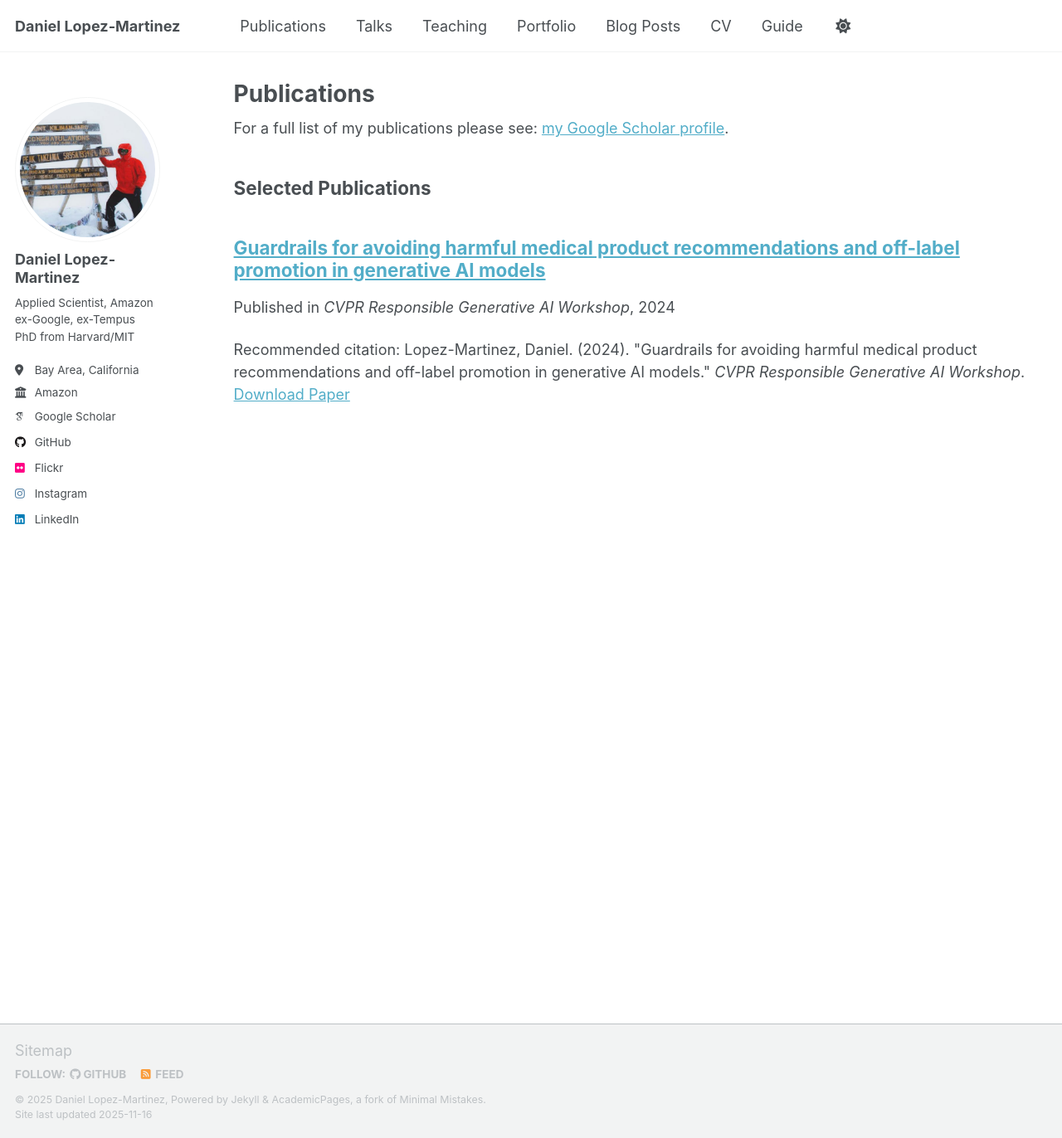
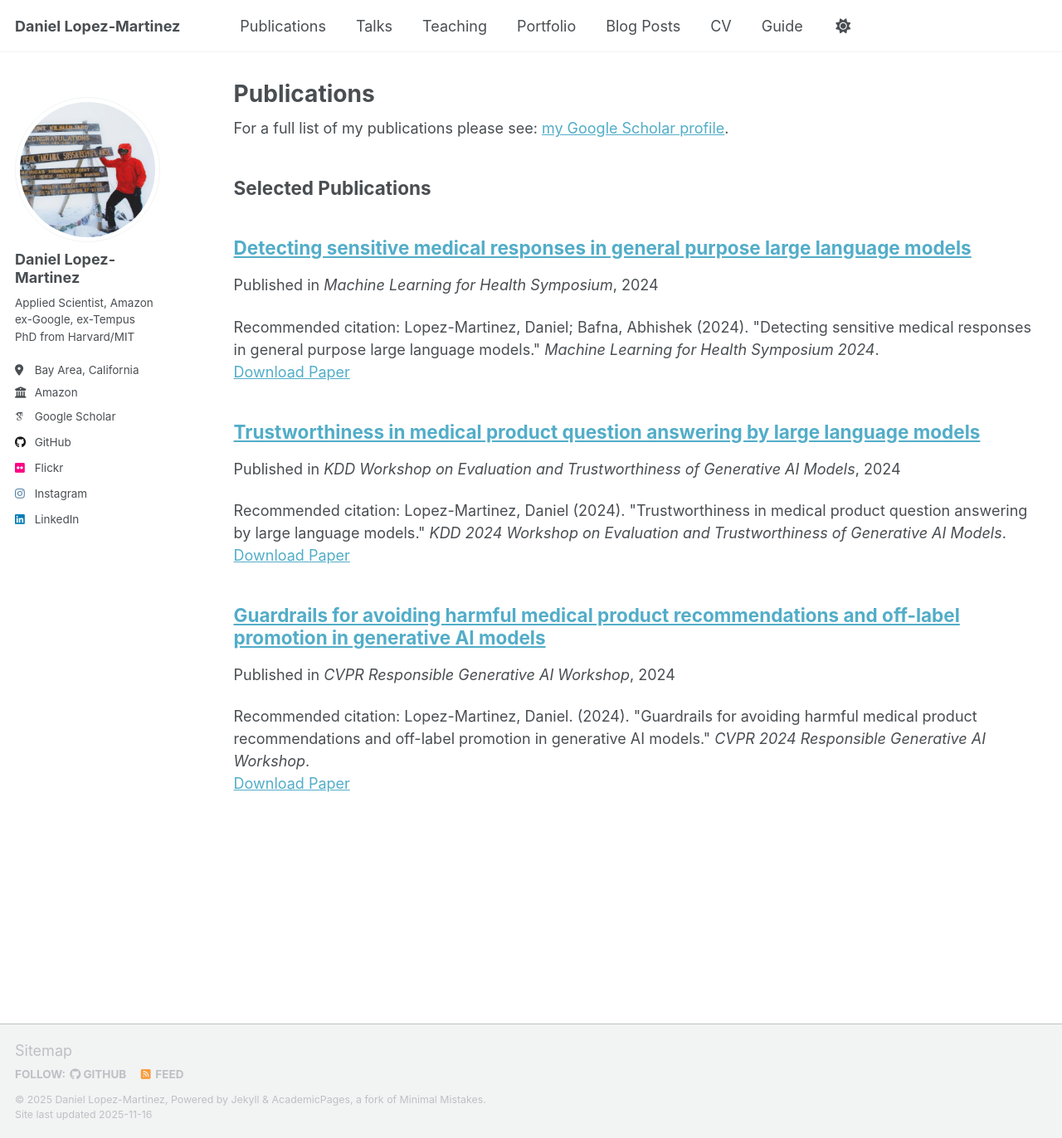
Before and after one commit to daniel-lopezmartinez/daniel-lopezmartinez.github.io, a Jekyll site: the page built from _pages/publications.md, in a window 1280 px wide and 1372 px high. Shown: the whole window at 83% size. Built offline with Jekyll 4.4.1, drawn with Linux system fonts in a browser that asks for light colours; some web fonts are replaced; a script that is not in the unit is left out.

Commit message:
amazon medical publications

```diff
--- a/_publications/2024-cvpr-guardrails.md
+++ b/_publications/2024-cvpr-guardrails.md
@@ -7,5 +7,5 @@ excerpt:
 date: 2024-06-18
 venue: 'CVPR Responsible Generative AI Workshop'
 paperurl: 'https://arxiv.org/abs/2406.16455'
-citation: 'Lopez-Martinez, Daniel. (2024). &quot;Guardrails for avoiding harmful medical product recommendations and off-label promotion in generative AI models.&quot; <i>CVPR Responsible Generative AI Workshop</i>.'
+citation: 'Lopez-Martinez, Daniel. (2024). &quot;Guardrails for avoiding harmful medical product recommendations and off-label promotion in generative AI models.&quot; <i>CVPR 2024 Responsible Generative AI Workshop</i>.'
 ---
--- /dev/null
+++ b/_publications/2024-kdd-medical-trustworthiness.md
@@ -0,0 +1,11 @@
+---
+title: "Trustworthiness in medical product question answering by large language models"
+collection: publications
+category: conferences
+permalink: /publication/2024-kdd-medical-trustworthiness
+excerpt:
+date: 2024-08-25
+venue: 'KDD Workshop on Evaluation and Trustworthiness of Generative AI Models'
+paperurl: 'https://proceedings.mlr.press/v259/lopez-martinez25a.html'
+citation: 'Lopez-Martinez, Daniel (2024). &quot;Trustworthiness in medical product question answering by large language models.&quot; <i>KDD 2024 Workshop on Evaluation and Trustworthiness of Generative AI Models</i>.'
+---
--- /dev/null
+++ b/_publications/2024-ml4h-detecting-sensitive-responses.md
@@ -0,0 +1,11 @@
+---
+title: "Detecting sensitive medical responses in general purpose large language models"
+collection: publications
+category: conferences
+permalink: /publication/2024-ml4h-detecting-sensitive-responses
+excerpt:
+date: 2024-12-15
+venue: 'Machine Learning for Health Symposium'
+paperurl: 'https://proceedings.mlr.press/v259/lopez-martinez25a.html'
+citation: 'Lopez-Martinez, Daniel; Bafna, Abhishek (2024). &quot;Detecting sensitive medical responses in general purpose large language models.&quot; <i>Machine Learning for Health Symposium 2024</i>.'
+---
```
